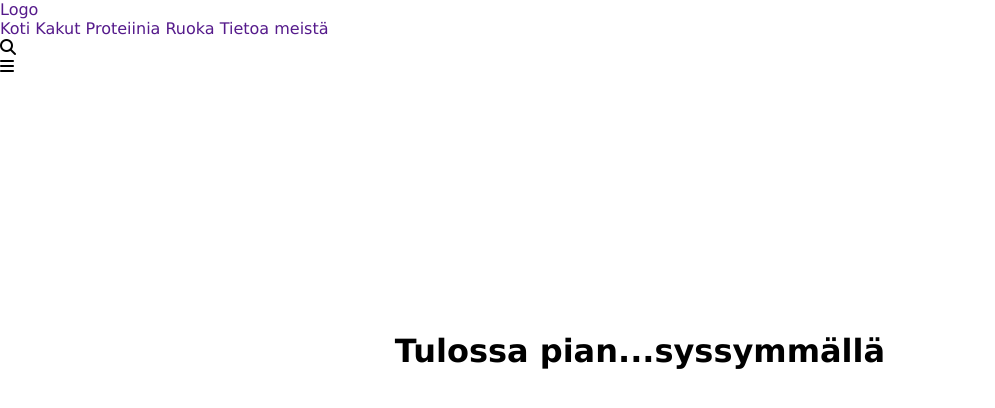
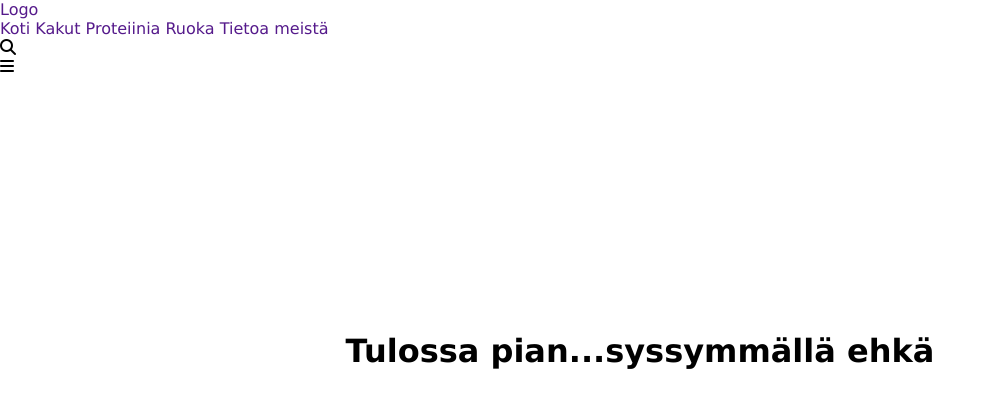
Before and after one commit to Viiuska/viiuska_leipoo, a plain HTML site: page index.html in a window 1280 px wide. Shown: the whole page, without its empty margins (0-995 px from the left). Drawn offline with Linux system fonts and the light colour scheme.

Commit message:
test update

```diff
--- a/index.html
+++ b/index.html
@@ -28,7 +28,7 @@
       </div>
     </header>
     <div>
-      <h1>Tulossa pian...syssymmällä</h1>
+      <h1>Tulossa pian...syssymmällä ehkä</h1>
     </div>
     <script src="script.js"></script>
   </body>
```
